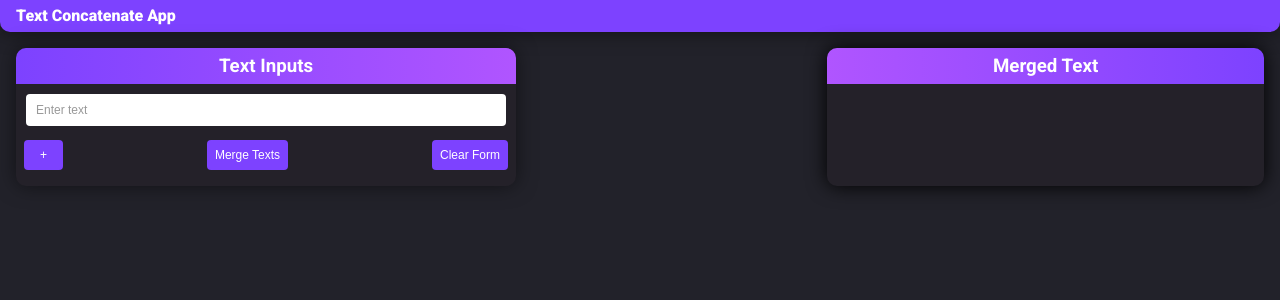
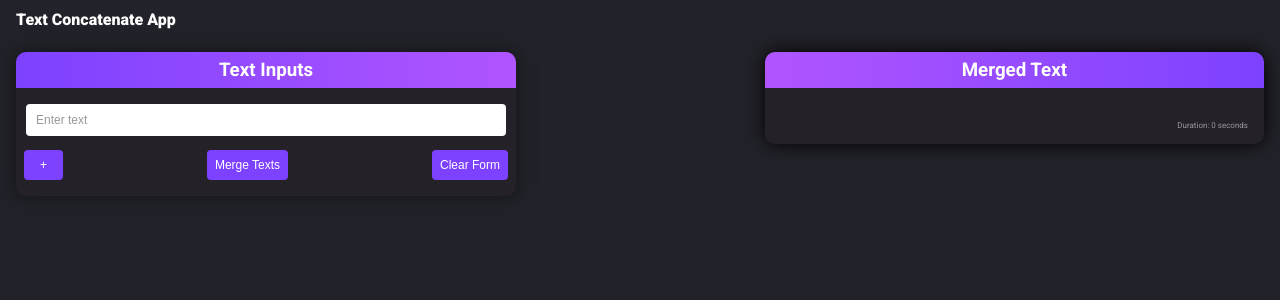
Before and after one commit to sametkayik/string_combinator_ui, a React (Vite) app: page / in a window 1280 px wide. Shown: the top 300 px of the page. Built offline with nearby package versions, Linux system fonts and the light colour scheme.

Commit message:
Add duration time span

```diff
--- a/src/components/Form.jsx
+++ b/src/components/Form.jsx
@@ -6,6 +6,7 @@ const Form = () => {
   const baseUrl = "http://localhost:8080/api/texts";
   const [textList, setTextList] = useState([{ content: "" }]);
   const [mergedText, setMergedText] = useState("");
+  const [duration, setDuration] = useState(0.0);
 
   const handleTextChange = (e, index) => {
     const { name, value } = e.target;
@@ -26,6 +27,7 @@ const Form = () => {
 
   const handleClearText = () => {
     setTextList([{ content: "" }]);
+    setMergedText("");
   };
 
   const handleSubmit = (e) => {
@@ -36,6 +38,7 @@ const Form = () => {
       .then((res) => {
         console.log(res.data);
         setMergedText(res.data.mergedText);
+        setDuration(res.data.durationTime);
       })
       .catch((err) => {
         console.log(err);
@@ -92,6 +95,7 @@ const Form = () => {
       <div className="merged-text">
         <h3>Merged Text</h3>
         <p>{mergedText}</p>
+        <span>Duration: {duration} seconds</span>
       </div>
     </div>
   );
--- a/src/index.css
+++ b/src/index.css
@@ -17,6 +17,7 @@
 }
 
 .navbar {
+  margin-top: 4px;
   display: flex;
   flex-direction: row;
   justify-content: space-between;
@@ -24,9 +25,9 @@
   padding: 0 1rem;
   height: 2rem;
   font-weight: 900;
-  background-color: #7d42ff;
-  border-radius: 0 0 10px 10px;
-  box-shadow: 0px 0px 20px rgba(0, 0, 0, 0.5);
+  /* background-color: #7d42ff; */
+  /* border-radius: 0 0 10px 10px; */
+  /* box-shadow: 0px 0px 20px rgba(0, 0, 0, 0.5); */
 }
 .form-container {
   display: flex;
@@ -38,7 +39,7 @@
 /* Set a max-width for the form container and center it horizontally */
 form {
   max-width: 500px;
-  width: 60%;
+  width: 55%;
   background-color: #242129;
   border-radius: 10px;
   box-shadow: 0px 0px 20px rgba(0, 0, 0, 0.5);
@@ -46,7 +47,7 @@ form {
 
 form h3 {
   padding: 4px;
-  margin: 0 0 10px 0;
+  margin: 0 0 16px 0;
   background: linear-gradient(90deg, #7d42ff 0%, #b055ff 100%);
   border-radius: 10px 10px 0 0;
   text-align: center;
@@ -140,12 +141,14 @@ input[type="text"]::placeholder {
 
 /* Style the merged text output */
 .merged-text {
-  width: 35%;
+  width: 40%;
   font-weight: 400;
   font-size: 1rem;
   background-color: #242129;
   border-radius: 10px;
   box-shadow: 0px 0px 20px rgba(0, 0, 0, 1);
+  height: 100%;
+  padding-bottom: 0.75rem;
 }
 
 .merged-text h3 {
@@ -157,9 +160,16 @@ input[type="text"]::placeholder {
   font-weight: 700;
 }
 .merged-text p {
-  padding: 8px;
-  margin: 0;
+  padding: 16px;
   font-size: 0.75rem;
+}
+
+.merged-text span {
+  font-size: 0.5rem;
+  color: #999;
+  display: flex;
+  justify-content: end;
+  margin-right: 16px;
 }
 
 .clear-button {
```
